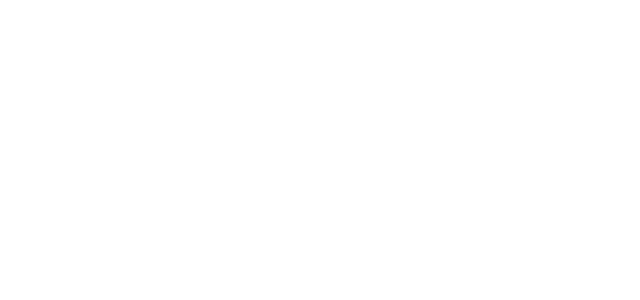
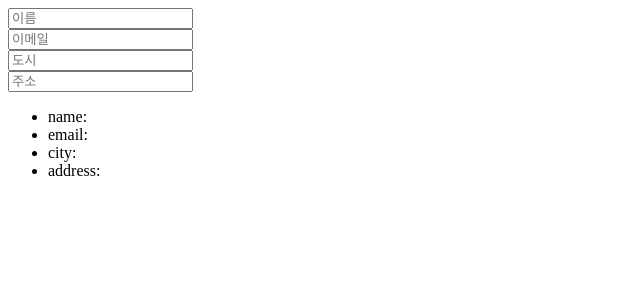
Before and after one commit to JeongHyun-Ha/learn-react, a React (Vite) app: page / in a window 1280 px wide. Shown: the top 300 px of the page, without its empty margins (0-640 px from the left). Built offline with nearby package versions, Linux system fonts and the light colour scheme.

Commit message:
상태 예제6
하나의 state(객체)가 여러 property를 갖는 경우

```diff
--- a/src/App.jsx
+++ b/src/App.jsx
@@ -1,7 +1,65 @@
-import React from "react";
+import React, { useState } from "react";
 
 function App(props) {
-  return <div></div>;
+  const [person, setPerson] = useState({
+    name: "",
+    address: "",
+    city: "",
+    email: "",
+  });
+
+  return (
+    <div>
+      <div>
+        <input
+          type="text"
+          placeholder={"이름"}
+          onChange={(event) => {
+            const { ...newPerson } = person;
+            newPerson.name = event.target.value;
+            setPerson(newPerson);
+          }}
+        />
+      </div>
+      <div>
+        <input
+          type="text"
+          placeholder={"이메일"}
+          onChange={(event) => {
+            const { ...newPerson } = person;
+            newPerson.email = event.target.value;
+            setPerson(newPerson);
+          }}
+        />
+      </div>
+      <div>
+        <input
+          type="text"
+          placeholder={"도시"}
+          onChange={(event) => {
+            const newPerson = { ...person, city: event.target.value };
+            setPerson(newPerson);
+          }}
+        />
+      </div>
+      <div>
+        <input
+          type="text"
+          placeholder={"주소"}
+          onChange={(event) => {
+            const newPerson = { ...person, address: event.target.value };
+            setPerson(newPerson);
+          }}
+        />
+      </div>
+      <ul>
+        <li>name: {person.name}</li>
+        <li>email: {person.email}</li>
+        <li>city: {person.city}</li>
+        <li>address: {person.address}</li>
+      </ul>
+    </div>
+  );
 }
 
 export default App;
```
